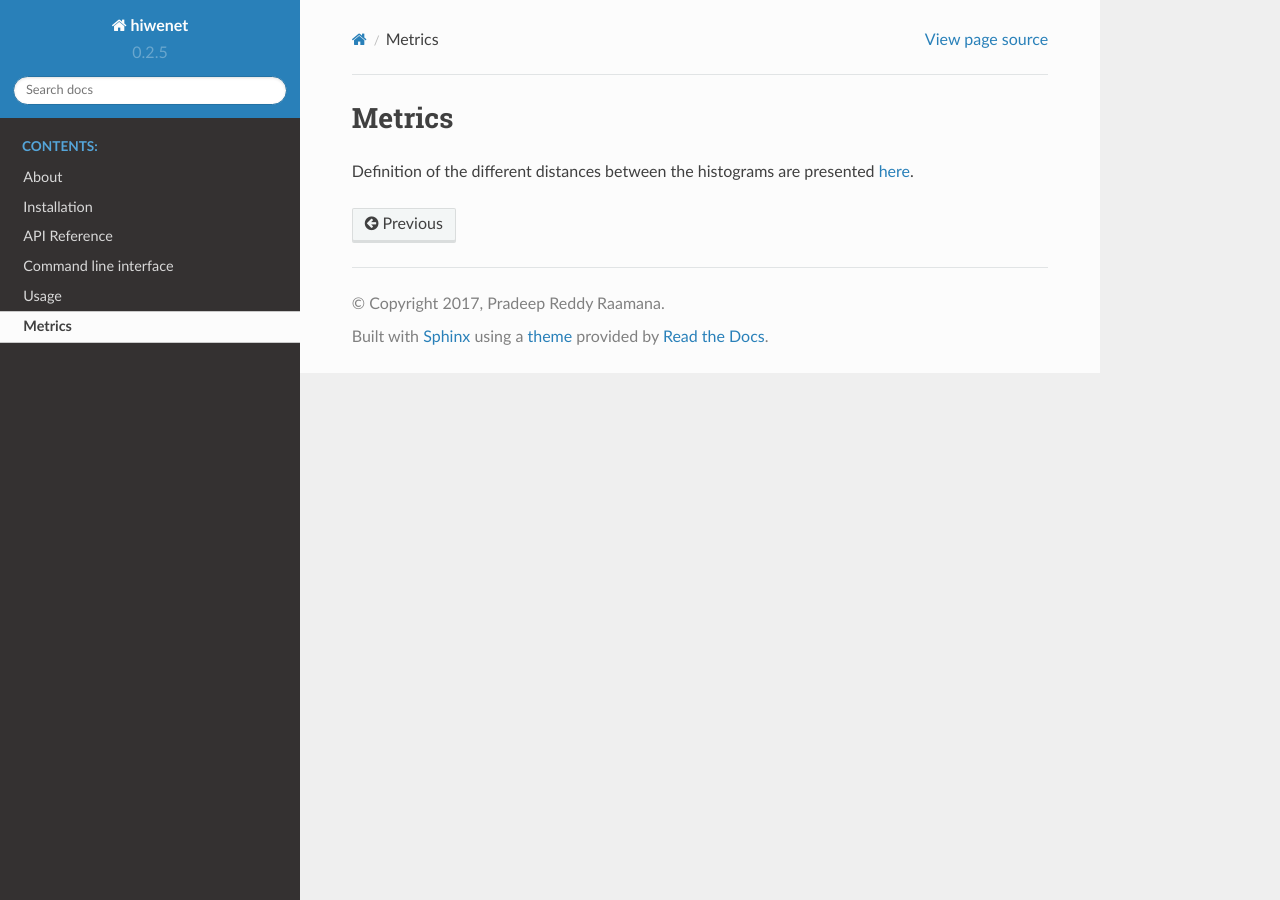
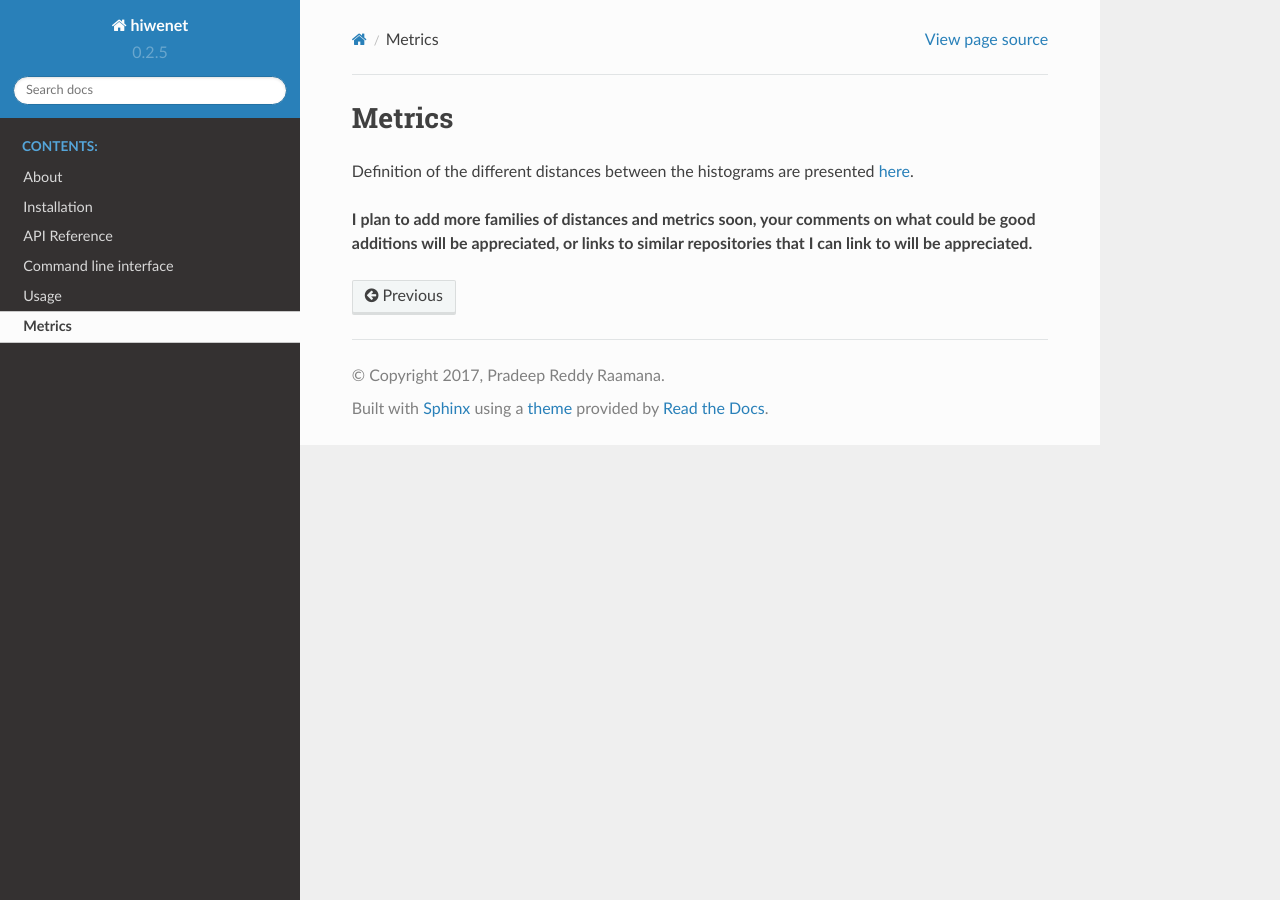
Before and after one commit to raamana/hiwenet, a Sphinx documentation site: the page built from docs/metrics.rst, in a window 1280 px wide. Built offline with Sphinx 7.4.7 and the Read the Docs theme 2.0.0, drawn with Linux system fonts in a browser that asks for light colours; pages that are not in the unit, such as notebooks, are missing from menus.

```diff
--- a/docs/index.rst
+++ b/docs/index.rst
@@ -30,6 +30,7 @@ Hiwenet helps you extracts histogram-distance weighted networks for feature extr
    installation
    API
    usage
+   guidelines
    metrics
 
 
--- a/docs/metrics.rst
+++ b/docs/metrics.rst
@@ -2,3 +2,6 @@ Metrics
 -------
 
 Definition of the different distances between the histograms are presented `here <http://pythonhosted.org//MedPy/metric.html#module-medpy.metric.histogram>`_.
+
+
+**I plan to add more families of distances and metrics soon, your comments on what could be good additions will be appreciated, or links to similar repositories that I can link to will be appreciated.**
--- a/docs/usage.rst
+++ b/docs/usage.rst
@@ -6,6 +6,8 @@ This package computes single-subject networks, hence you may need loop over samp
 Them proceed to your typical subsequent analysis (such as classification etc).
 
 A rough example of usage can be:
+
+.. TODO add examples to show how hiwenet can be used in place of ConnectomeMeasure of nilearn, or other uses in MNE.
 
 
 .. code-block:: python
```
